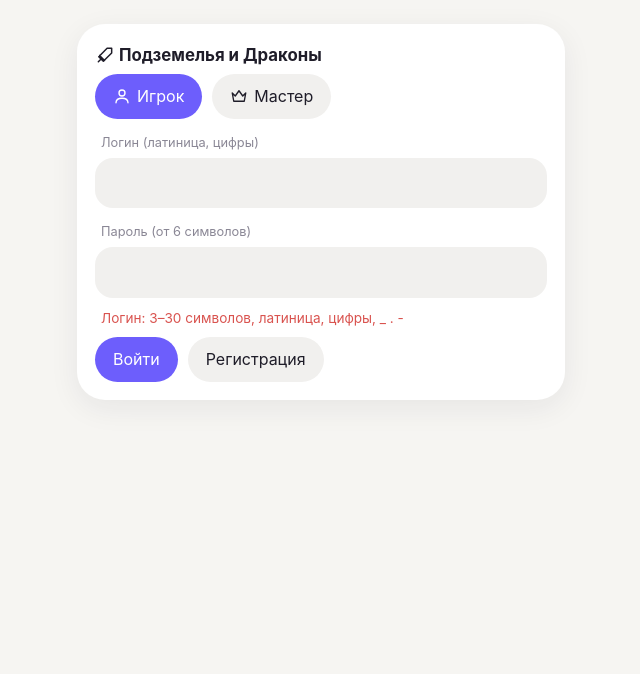
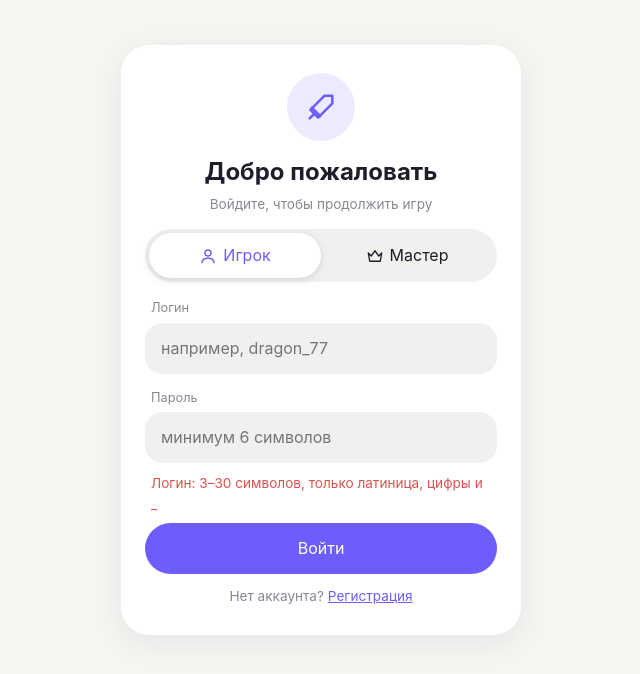
Before and after one commit to vlad2000v/dnd, a plain HTML site: page index.html in a window 1280 px wide. Both pictures are taken after a click on the button "Войти". Shown: the whole page, without its empty margins (319-959 px from the left). Drawn offline with nearby package versions, Linux system fonts and the light colour scheme.

Commit message:
Add files via upload

```diff
--- a/index.html
+++ b/index.html
@@ -63,6 +63,15 @@ label{font-size:.8rem;color:var(--mut);margin-left:6px}
 .tok .ava{width:100%;height:100%}
 body.out header,body.out nav,body.out main{display:none}body:not(.out) #gate{display:none}
 .gate{max-width:520px;margin:0 auto;padding:24px 16px}
+.gate.center{display:flex;align-items:center;justify-content:center;min-height:85vh;max-width:none}
+.auth{width:100%;max-width:400px;padding:28px 24px;margin:0}
+.logo{width:68px;height:68px;border-radius:50%;background:var(--soft);color:var(--acc);display:flex;align-items:center;justify-content:center;margin:0 auto 12px}
+.auth h2{text-align:center;margin:0 0 4px;font-weight:650}
+.seg{display:flex;background:var(--tint);border-radius:999px;padding:4px;margin-bottom:12px}
+.seg button{flex:1;justify-content:center;background:none}.seg button.on{background:var(--card);color:var(--acc);box-shadow:0 2px 8px rgba(0,0,0,.12)}
+.err{color:#d9534f;font-size:.85rem;min-height:1.3em;margin:0 6px 8px}
+.wide{width:100%;justify-content:center;padding:13px}
+a{color:var(--acc)}
 </style>
 </head>
 <body class="out">
@@ -257,34 +266,58 @@ function mkdb(lid){
 }
 let role='player',lobby=null,session=null,profile=null,LB=[];
 const gate=document.getElementById('gate');
-const em=l=>l+'@dnd-game.app';
+const em=l=>'dnd_'+l+'@gmail.com';
 const setErr=t=>{const e=document.getElementById('g_err');if(e)e.textContent=t};
 const ERR='color:#d9534f;margin:0 6px 8px';
+let mode='in';
+const friendly=m=>/already|registered/i.test(m)?'Такой логин уже занят':/invalid login/i.test(m)?'Неверный логин или пароль':/signups? .*disabled/i.test(m)?'Регистрация отключена в настройках Supabase':/rate limit|too many/i.test(m)?'Слишком много попыток, подождите минуту':/schema cache|does not exist/i.test(m)?'В Supabase не выполнен файл schema.sql':m;
 function showAuth(){
-  document.body.classList.add('out');
-  gate.innerHTML=`<div class="card"><h3>${ico('sword',20)} Подземелья и Драконы</h3><div class="row" style="margin-bottom:10px"><button data-role="player" class="${role==='player'?'pri':''}">${ico('user',18)} Игрок</button><button data-role="master" class="${role==='master'?'pri':''}">${ico('crown',18)} Мастер</button></div>
-  <label>Логин (латиница, цифры)</label><input id="g_login" autocomplete="username" autocapitalize="none"><label>Пароль (от 6 символов)</label><input id="g_pass" type="password" autocomplete="current-password">
-  <div id="g_err" class="mut" style="${ERR}"></div><div class="row"><button class="pri" id="g_in">Войти</button><button id="g_reg">Регистрация</button></div></div>`;
-  if(SUPABASE_URL.includes('YOUR-'))setErr('Сначала вставьте URL и ключ Supabase в начале файла.');
-  gate.querySelectorAll('[data-role]').forEach(b=>b.onclick=()=>{role=b.dataset.role;gate.querySelectorAll('[data-role]').forEach(x=>x.classList.toggle('pri',x===b))});
-  const cred=()=>{const l=document.getElementById('g_login').value.trim().toLowerCase(),p=document.getElementById('g_pass').value;
-    if(!/^[a-z0-9_.-]{3,30}$/.test(l)){setErr('Логин: 3–30 символов, латиница, цифры, _ . -');return null}
-    if(p.length<6){setErr('Пароль: минимум 6 символов');return null}return{l,p}};
-  document.getElementById('g_in').onclick=async()=>{const c=cred();if(!c)return;setErr('');
-    const{data,error}=await sb.auth.signInWithPassword({email:em(c.l),password:c.p});if(error)return setErr('Неверный логин или пароль');
-    session=data.session;const{data:pr}=await sb.from('profiles').select('*').eq('id',data.user.id).maybeSingle();
-    if(!pr)return setErr('Профиль не найден');
-    if(pr.role!==role){await sb.auth.signOut();return setErr(pr.role==='master'?'Это аккаунт мастера — выберите «Мастер»':'Это аккаунт игрока — выберите «Игрок»')}
-    profile=pr;showLobbies()};
-  document.getElementById('g_reg').onclick=async()=>{const c=cred();if(!c)return;setErr('');
-    const{data,error}=await sb.auth.signUp({email:em(c.l),password:c.p});
-    if(error)return setErr(/already|registered/i.test(error.message)?'Такой логин уже занят':error.message);
-    if(!data.session)return setErr('Отключите подтверждение email в настройках Supabase (Auth → Providers → Email)');
-    session=data.session;const{error:e2}=await sb.from('profiles').insert({id:data.user.id,username:c.l,role});if(e2)return setErr(e2.message);
-    profile={id:data.user.id,username:c.l,role};showLobbies()};
+  document.body.classList.add('out');gate.className='gate center';
+  const up=mode==='up';
+  gate.innerHTML=`<div class="card auth"><div class="logo">${ico('sword',34)}</div><h2>${up?'Создать аккаунт':'Добро пожаловать'}</h2>
+  <div class="mut" style="text-align:center;margin-bottom:14px">${up?'Придумайте логин и пароль':'Войдите, чтобы продолжить игру'}</div>
+  <div class="seg"><button data-role="player" class="${role==='player'?'on':''}">${ico('user',18)} Игрок</button><button data-role="master" class="${role==='master'?'on':''}">${ico('crown',18)} Мастер</button></div>
+  <label>Логин</label><input id="g_login" autocomplete="username" autocapitalize="none" placeholder="например, dragon_77">
+  <label>Пароль</label><input id="g_pass" type="password" autocomplete="${up?'new-password':'current-password'}" placeholder="минимум 6 символов">
+  <div id="g_err" class="err"></div><button class="pri wide" id="g_go">${up?'Зарегистрироваться':'Войти'}</button>
+  <div class="mut" style="text-align:center;margin-top:12px">${up?'Уже есть аккаунт?':'Нет аккаунта?'} <a href="#" id="g_sw">${up?'Войти':'Регистрация'}</a></div></div>`;
+  if(SUPABASE_URL.includes('YOUR-'))setErr('Сначала вставьте URL и ключ Supabase в index.html');
+  gate.querySelectorAll('[data-role]').forEach(b=>b.onclick=()=>{role=b.dataset.role;gate.querySelectorAll('[data-role]').forEach(x=>x.classList.toggle('on',x===b))});
+  document.getElementById('g_sw').onclick=e=>{e.preventDefault();mode=up?'in':'up';showAuth()};
+  const go=document.getElementById('g_go');
+  const run=async()=>{
+    const l=document.getElementById('g_login').value.trim().toLowerCase(),p=document.getElementById('g_pass').value;
+    if(!/^[a-z0-9_]{3,30}$/.test(l))return setErr('Логин: 3–30 символов, только латиница, цифры и _');
+    if(p.length<6)return setErr('Пароль: минимум 6 символов');
+    setErr('');go.disabled=true;go.textContent='Подождите…';
+    try{
+      if(up){
+        const{data,error}=await sb.auth.signUp({email:em(l),password:p});
+        if(error)throw error;
+        if(data.user&&data.user.identities&&!data.user.identities.length)throw new Error('already registered');
+        if(!data.session)throw new Error('Отключите «Confirm email» в Supabase: Authentication → Sign In / Providers → Email');
+        session=data.session;
+        const{error:e2}=await sb.from('profiles').insert({id:data.user.id,username:l,role});if(e2)throw e2;
+        profile={id:data.user.id,username:l,role};
+      }else{
+        const{data,error}=await sb.auth.signInWithPassword({email:em(l),password:p});
+        if(error)throw error;session=data.session;
+        let{data:pr}=await sb.from('profiles').select('*').eq('id',data.user.id).maybeSingle();
+        if(!pr){const{error:e3}=await sb.from('profiles').insert({id:data.user.id,username:l,role});if(e3)throw e3;pr={id:data.user.id,username:l,role}}
+        if(pr.role!==role){await sb.auth.signOut();throw new Error(pr.role==='master'?'Это аккаунт мастера — выберите «Мастер»':'Это аккаунт игрока — выберите «Игрок»')}
+        profile=pr;
+      }
+      showLobbies();
+    }catch(e){
+      const m=String(e&&e.message||e);
+      setErr(/failed to fetch|network/i.test(m)?'Нет связи с Supabase. Проверьте URL и ключ в index.html':friendly(m));
+      go.disabled=false;go.textContent=up?'Зарегистрироваться':'Войти';
+    }
+  };
+  go.onclick=run;gate.querySelectorAll('input').forEach(i=>i.onkeydown=e=>{if(e.key==='Enter')run()});
 }
 async function showLobbies(){
-  document.body.classList.add('out');if(db){db.stop();db=null}
+  document.body.classList.add('out');gate.className='gate';if(db){db.stop();db=null}
   const{data}=await sb.from('lobbies').select('*').order('created_at',{ascending:false});LB=data||[];
   const M=role==='master';
   gate.innerHTML=`<div class="card"><div class="row" style="justify-content:space-between"><h3 style="margin:0">${ico(M?'crown':'user',20)} ${esc(profile.username)}</h3><button id="g_out">Выйти</button></div></div>
```
